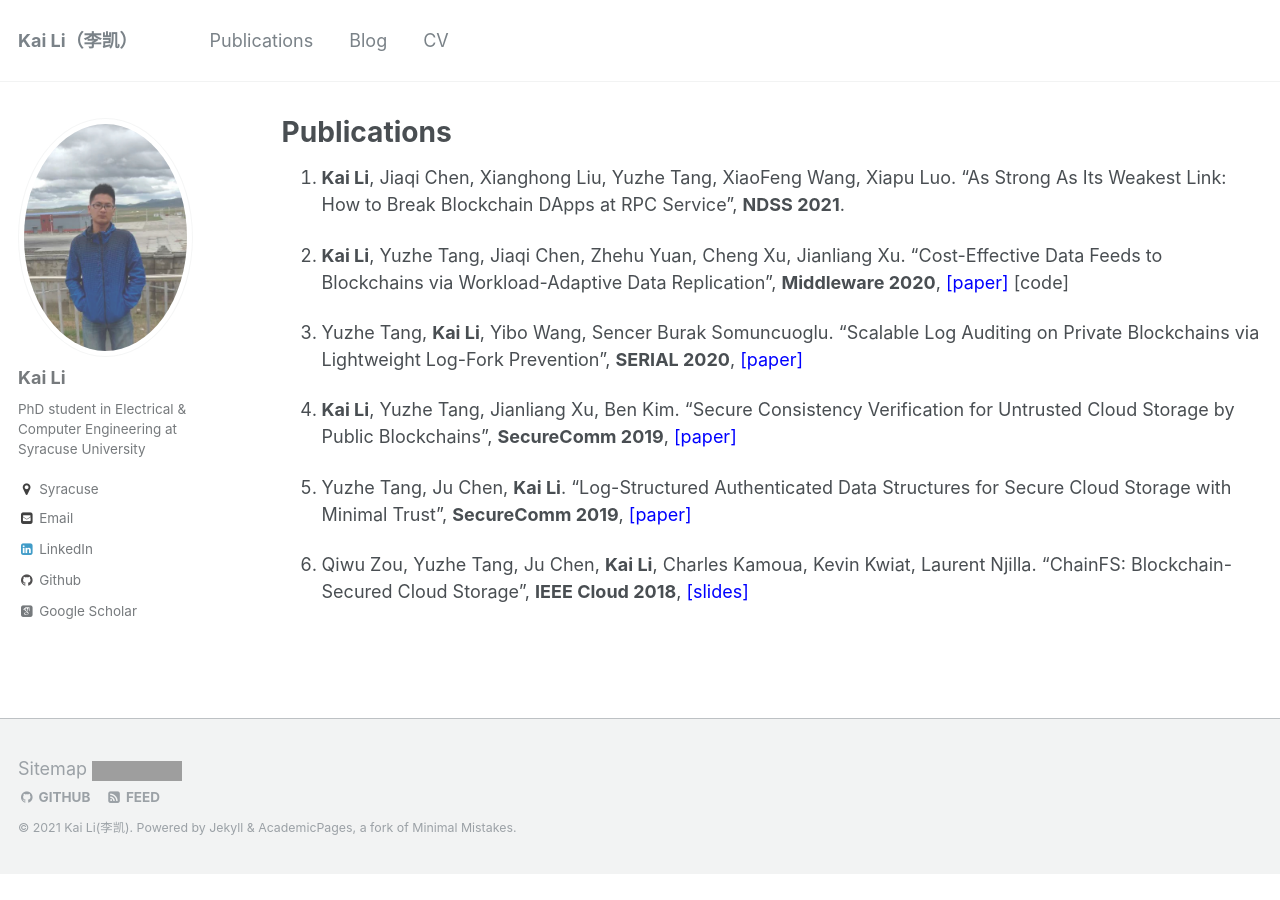
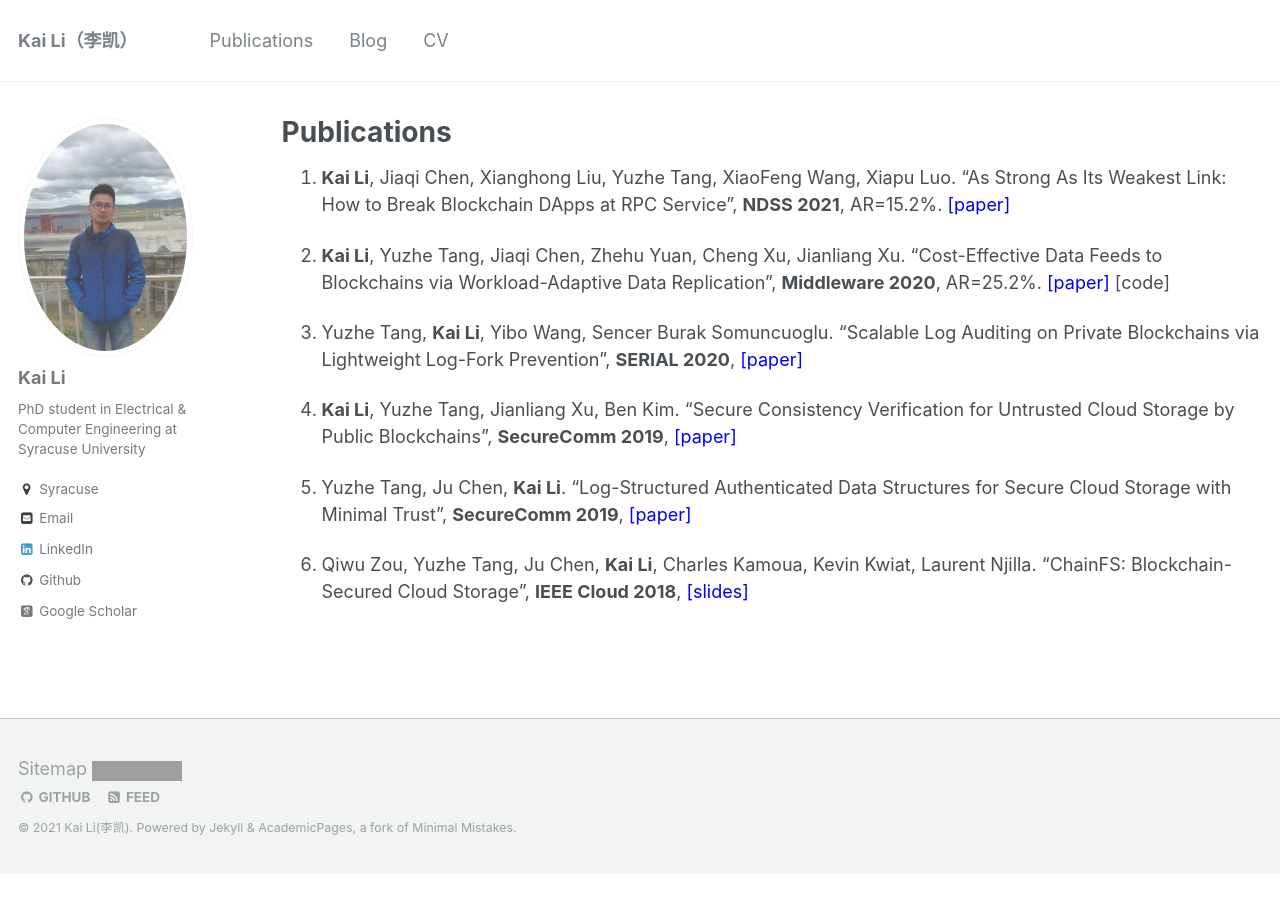
Before and after one commit to likai1993/likai1993.github.io, a Jekyll site: the page built from _pages/publications.md, in a window 1280 px wide. Built offline with Jekyll 4.4.1, drawn with Linux system fonts in a browser that asks for light colours; some web fonts are replaced; grey boxes are pictures that could not be loaded.

Commit message:
Update publications.md

```diff
--- a/_pages/publications.md
+++ b/_pages/publications.md
@@ -5,10 +5,10 @@ permalink: /publications/
 author_profile: true
 ---
 <!--1. **Kai Li**, Jiaqi Chen, Xianghong Liu, Yuzhe Tang, XiaoFeng Wang, Xiapu Luo. Title to be available, **NDSS 2021**-->
-1. **Kai Li**, Jiaqi Chen, Xianghong Liu, Yuzhe Tang, XiaoFeng Wang, Xiapu Luo. "As Strong As Its Weakest Link: How to Break Blockchain DApps at RPC Service", **NDSS 2021**.
+1. **Kai Li**, Jiaqi Chen, Xianghong Liu, Yuzhe Tang, XiaoFeng Wang, Xiapu Luo. "As Strong As Its Weakest Link: How to Break Blockchain DApps at RPC Service", **NDSS 2021**, AR=15.2%. <span style="color:blue">[[paper]](https://www.ndss-symposium.org/wp-content/uploads/ndss2021_3C-1_23108_paper.pdf)</span>
 
 
-2. **Kai Li**, Yuzhe Tang, Jiaqi Chen, Zhehu Yuan, Cheng Xu, Jianliang Xu. "Cost-Effective Data Feeds to Blockchains via Workload-Adaptive Data Replication", **Middleware 2020**, <span style="color:blue">[[paper]](https://arxiv.org/pdf/1911.04078.pdf)</span> [[code]](https://github.com/syracuse-fullstacksecurity/GRuB)
+2. **Kai Li**, Yuzhe Tang, Jiaqi Chen, Zhehu Yuan, Cheng Xu, Jianliang Xu. "Cost-Effective Data Feeds to Blockchains via Workload-Adaptive Data Replication", **Middleware 2020**, AR=25.2%. <span style="color:blue">[[paper]](https://arxiv.org/pdf/1911.04078.pdf)</span> [[code]](https://github.com/syracuse-fullstacksecurity/GRuB)
 
 3. Yuzhe Tang, **Kai Li**, Yibo Wang, Sencer Burak Somuncuoglu. "Scalable Log Auditing on Private Blockchains via Lightweight Log-Fork Prevention", **SERIAL 2020**, <span style="color:blue">[[paper]](https://dl.acm.org/doi/pdf/10.1145/3429884.3430032)</span>
 
```
